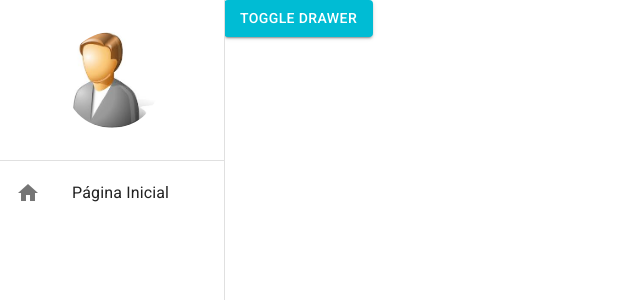
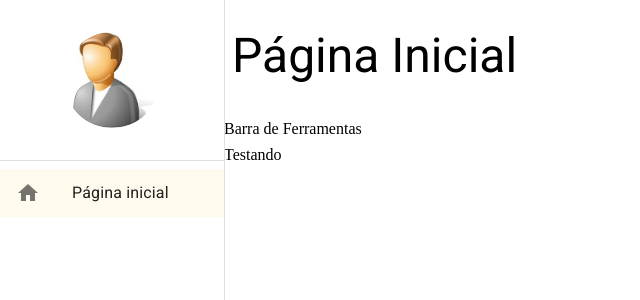
Before and after one commit to JoelcioSantos/cadastros-react, a React (Create React App) app: page /pagina-inicial in a window 1280 px wide. Shown: the top 300 px of the page, without its empty margins (0-640 px from the left). Built offline with nearby package versions, Linux system fonts and the light colour scheme.

Commit message:
Criando base do dashboard com box responsivo

```diff
--- /dev/null
+++ b/src/pages/dashboard/Dashboard.tsx
@@ -0,0 +1,9 @@
+import { LayoutBaseDePagina } from '../../shared/layouts';
+
+export const Dashboard = () => {
+    return (
+        <LayoutBaseDePagina titulo = 'Página Inicial' barraDeFerramentas={<>Barra de Ferramentas</>}>
+            Testando
+        </LayoutBaseDePagina>
+    );
+};
--- a/src/pages/index.ts
+++ b/src/pages/index.ts
@@ -1 +1 @@
-export {};
+export * from './dashboard/Dashboard';
--- a/src/routes/index.tsx
+++ b/src/routes/index.tsx
@@ -1,16 +1,28 @@
-import { Button } from '@mui/material';
+import { useEffect } from 'react';
 import { Routes, Route, Navigate } from 'react-router-dom';
+import { Dashboard } from '../pages';
 import { useAppThemeContext, useDrawerContext } from '../shared/contexts';
 
 export const AppRoutes = () => {
 
     /*const { toggleTheme } = useAppThemeContext();*/
-    const { toggleDrawerOpen } = useDrawerContext();
+    const { toggleDrawerOpen, setDrawerOptions } = useDrawerContext();
+
+    useEffect(() => {
+        setDrawerOptions([
+            {
+                label: 'Página inicial',
+                icon: 'home',
+                path: '/pagina-inicial',
+            }
+
+        ]);
+    }, []);
 
     return (
         <Routes>
             {/* <Route path="/pagina-inicial" element={<Button variant="contained" color="primary" onClick={toggleTheme}> Toggle theme </Button>} /> */}
-            <Route path="/pagina-inicial" element={<Button variant="contained" color="secondary" onClick={toggleDrawerOpen}> Toggle Drawer </Button>} />
+            <Route path="/pagina-inicial" element={<Dashboard/>} />
             <Route path="*" element={<Navigate to="/pagina-inicial" />}/>
         </Routes>
     );
--- a/src/shared/components/menu-lateral/MenuLateral.tsx
+++ b/src/shared/components/menu-lateral/MenuLateral.tsx
@@ -1,16 +1,45 @@
 import { Avatar, Divider, Drawer, List, ListItemButton, ListItemIcon, ListItemText, useTheme, Icon, useMediaQuery } from '@mui/material';
 import { Box } from '@mui/system';
+import { useMatch, useNavigate, useResolvedPath } from 'react-router-dom';
 import {useDrawerContext} from '../../contexts';
 
 interface IAppThemeProviderProps {
     children: React.ReactNode
 }
 
+interface IListItemLinkProps {
+    label: string;
+    icon: string;
+    to: string;
+    onClick: (() => void) | undefined;
+}
+const ListItemLink: React.FC<IListItemLinkProps> = ({to, icon, label, onClick}) => {
+
+    const navigate = useNavigate();
+
+    const resolvedPath = useResolvedPath(to);
+    const match = useMatch({ path: resolvedPath.pathname, end: false });
+
+    const handleClick = () => {
+        navigate(to);
+        onClick?.();
+    };
+
+    return (
+        <ListItemButton selected={!!match} onClick={handleClick}>
+            <ListItemIcon>
+                <Icon>{icon}</Icon>
+            </ListItemIcon>
+            <ListItemText primary = {label} />
+        </ListItemButton>
+    );
+};
+
 export const MenuLateral: React.FC<IAppThemeProviderProps> = ( {children} ) => {
     const theme = useTheme();
     const smDown = useMediaQuery(theme.breakpoints.down('sm'));
 
-    const { isDrawerOpen, toggleDrawerOpen } = useDrawerContext();
+    const { isDrawerOpen, toggleDrawerOpen, drawerOptions } = useDrawerContext();
 
     return (
         <>
@@ -24,12 +53,15 @@
 
                     <Box flex={1}>
                         <List component="nav">
-                            <ListItemButton>
-                                <ListItemIcon>
-                                    <Icon>home</Icon>
-                                </ListItemIcon>
-                                <ListItemText primary="Página Inicial" />
-                            </ListItemButton>
+                            {drawerOptions.map(drawerOption => (
+                                <ListItemLink
+                                    key={drawerOption.path}
+                                    icon = {drawerOption.icon}
+                                    to = {drawerOption.path}
+                                    label = {drawerOption.label}
+                                    onClick={smDown ? toggleDrawerOpen : undefined}
+                                />
+                            ))}
                         </List>
                     </Box>
                 </Box>
--- a/src/shared/contexts/DrawerContext.tsx
+++ b/src/shared/contexts/DrawerContext.tsx
@@ -1,8 +1,16 @@
 import { useCallback, useContext, useState, createContext } from 'react';
+
+interface IDrawerOption {
+    icon: string
+    path: string
+    label: string
+}
 
 interface IDrowerContextData {
     isDrawerOpen: boolean;
     toggleDrawerOpen: () => void;
+    drawerOptions: IDrawerOption[];
+    setDrawerOptions: (newDrawerOptions: IDrawerOption[]) => void;
 }
 
 const DrawerContext = createContext({} as IDrowerContextData);
@@ -11,19 +19,25 @@
     return useContext(DrawerContext);
 };
 
+
 interface IDrawerProviderProps {
     children: React.ReactNode
 }
 
 export const DrawerProvider: React.FC<IDrawerProviderProps> = ({ children }) => {
     const [isDrawerOpen, setIsDrawerOpen] = useState(false);
+    const [drawerOptions, setDrawerOptions] = useState<IDrawerOption[]>([]);
 
     const toggleDrawerOpen = useCallback(() => {
         setIsDrawerOpen(oldDrawerOpen => !oldDrawerOpen);
     }, []);
 
+    const handleSetDrawerOptions = useCallback((newDrawerOptions: IDrawerOption[]) => {
+        setDrawerOptions(newDrawerOptions);
+    }, []);
+
     return (
-        <DrawerContext.Provider value = {{ isDrawerOpen, toggleDrawerOpen }}>
+        <DrawerContext.Provider value = {{ isDrawerOpen, drawerOptions, toggleDrawerOpen, setDrawerOptions: handleSetDrawerOptions }}>
             {children}
         </DrawerContext.Provider>
     );
--- /dev/null
+++ b/src/shared/layouts/LayoutBaseDePagina.tsx
@@ -0,0 +1,49 @@
+import { Icon, IconButton, Typography, useMediaQuery, useTheme } from '@mui/material';
+import { Box } from '@mui/system';
+import { ReactNode } from 'react';
+import { useDrawerContext } from '../contexts';
+
+interface ILayoutBaseDePaginaProps {
+    titulo: string;
+    children: ReactNode;
+    barraDeFerramentas?: ReactNode;
+}
+
+export const LayoutBaseDePagina: React.FC<ILayoutBaseDePaginaProps> = ({ children, titulo, barraDeFerramentas }) => {
+    const theme = useTheme();
+    const smDown = useMediaQuery(theme.breakpoints.down('sm'));
+    const mdDown = useMediaQuery(theme.breakpoints.down('md'));
+
+    const { toggleDrawerOpen } = useDrawerContext();
+
+    return (
+        <Box height='100%' display='flex' flexDirection='column' gap={1}>
+            <Box padding={1} display='flex' alignItems='center' gap={1} height={theme.spacing(smDown ? 6 : mdDown? 8 : 12)}>
+                {smDown && (
+                    <IconButton onClick={toggleDrawerOpen}>
+                        <Icon>menu</Icon>
+                    </IconButton>
+                )}
+
+                <Typography
+                    overflow='hidden'
+                    whiteSpace='nowrap'
+                    textOverflow='elipsis'
+                    variant={ smDown ? 'h5' : mdDown ? 'h4': 'h3'}
+                >
+                    { titulo }
+                </Typography>
+            </Box>
+
+            {barraDeFerramentas && (
+                <Box>
+                    { barraDeFerramentas }
+                </Box>
+            )}
+
+            <Box flex={1} overflow='auto'>
+                { children }
+            </Box>
+        </Box>
+    );
+};
--- a/src/shared/layouts/index.ts
+++ b/src/shared/layouts/index.ts
@@ -1 +1 @@
-export {};
+export * from './LayoutBaseDePagina';
```
